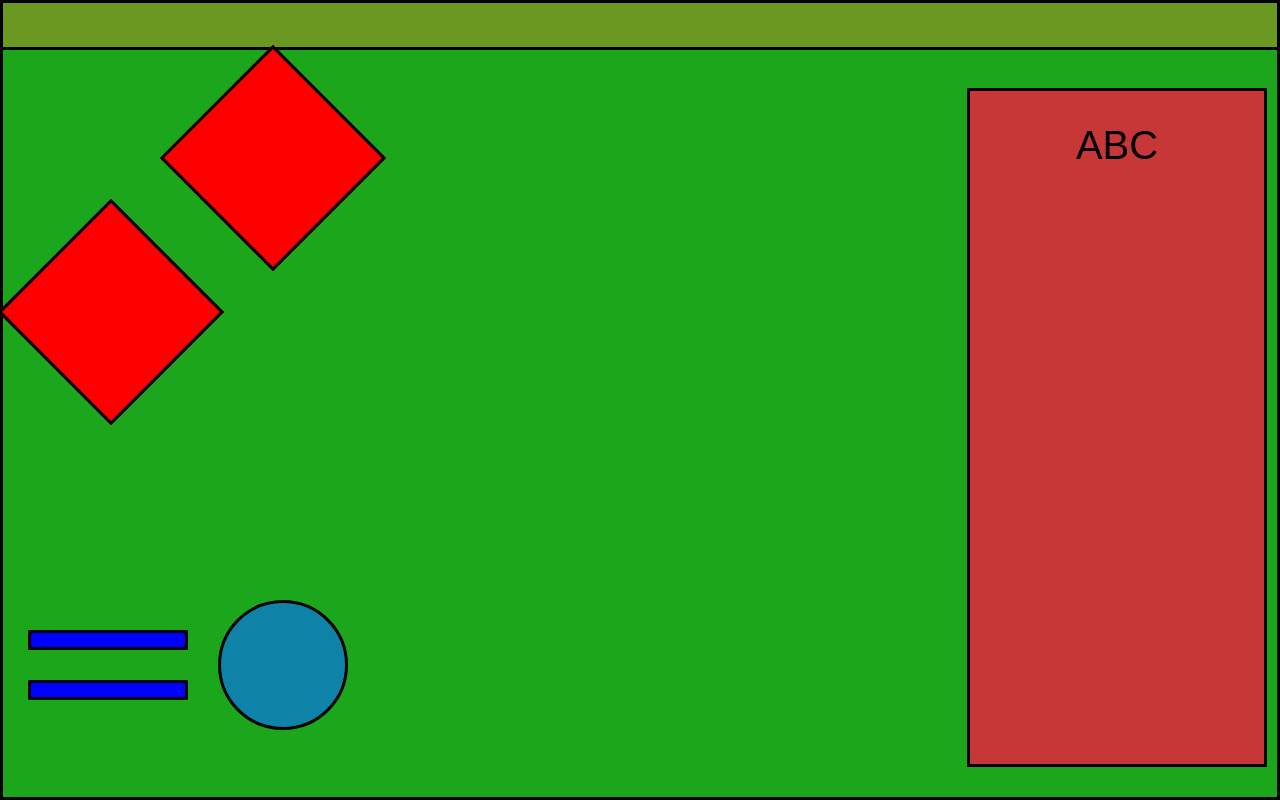
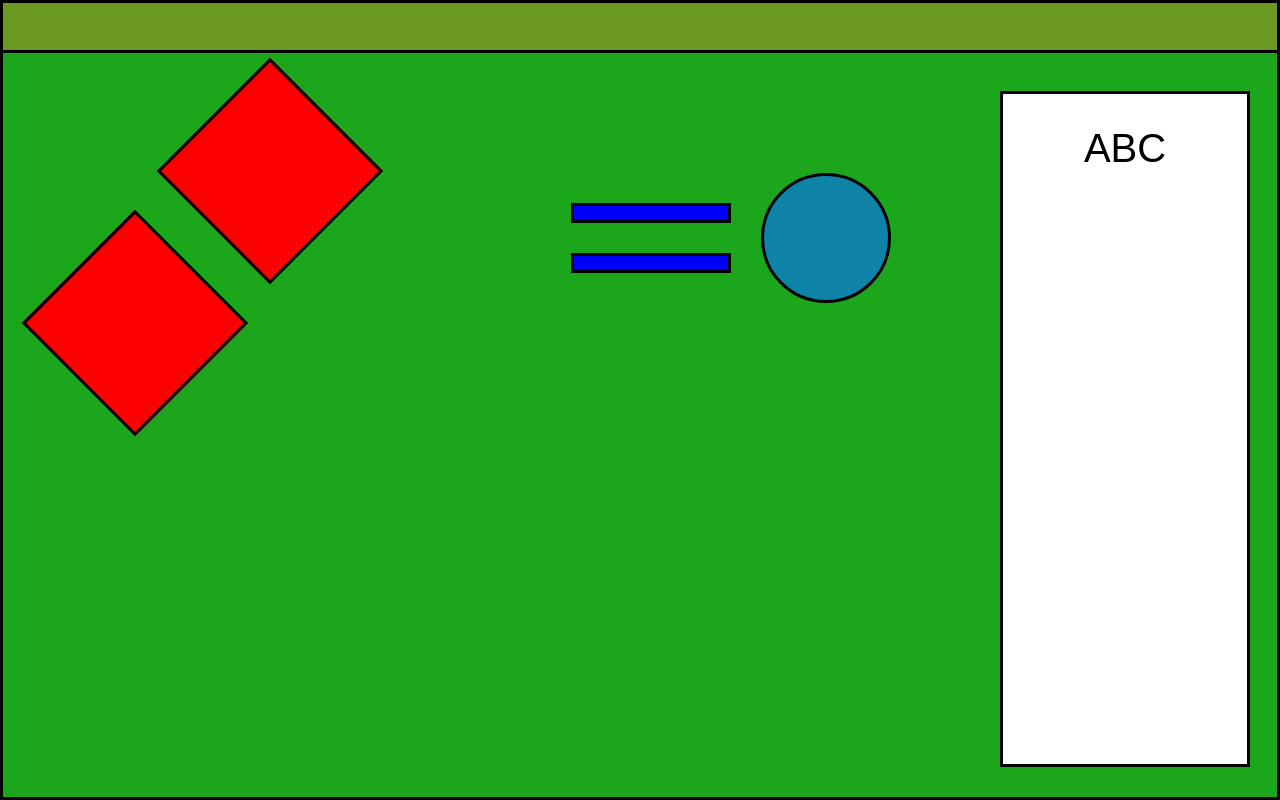
Before and after one commit to sylcym/game-design, a plain HTML site: page index.html in a window 1280 px wide. Drawn offline with Linux system fonts and the light colour scheme.

Commit message:
Add big device styles

```diff
--- a/style.css
+++ b/style.css
@@ -27,13 +27,15 @@ body {
     'a a'
     'b b';
   grid-template-rows: min-content 1fr;
+  background-color: var(--bg-main);
+  border: 0.3rem solid var(--border-black);
 }
 
 .header {
   grid-area: a;
   height: 5rem;
   background-color: var(--bg-header);
-  border: 0.3rem solid var(--border-black);
+  border-bottom: 0.3rem solid var(--border-black);
 }
 
 .main {
@@ -42,8 +44,6 @@ body {
   grid-area: b;
   padding: 2rem;
   background-color: var(--bg-main);
-  border: 0.3rem solid var(--border-black);
-  border-top: unset;
 }
 
 .square {
@@ -169,3 +169,41 @@ body {
     background-color: var(--bg-rectangle-medium);
   }
 }
+
+@media screen and (min-width: 901px) {
+  .main {
+    grid-template-columns: 1fr 29%;
+    width: 100%;
+    max-width: 124rem;
+    margin: 0 auto;
+  }
+
+  .container {
+    flex-direction: row;
+    align-items: flex-start;
+    justify-content: space-between;
+  }
+
+  .shapes {
+    align-items: center;
+  }
+
+  .square-1 {
+    top: 0.8rem;
+    left: 16rem;
+  }
+
+  .square-2 {
+    top: 0;
+    left: 2.5rem;
+  }
+
+  .introduce-list {
+    padding-left: 2rem;
+  }
+
+  .rectangle {
+    max-width: 25rem;
+    background-color: var(--bg-rectangle-large);
+  }
+}
```
